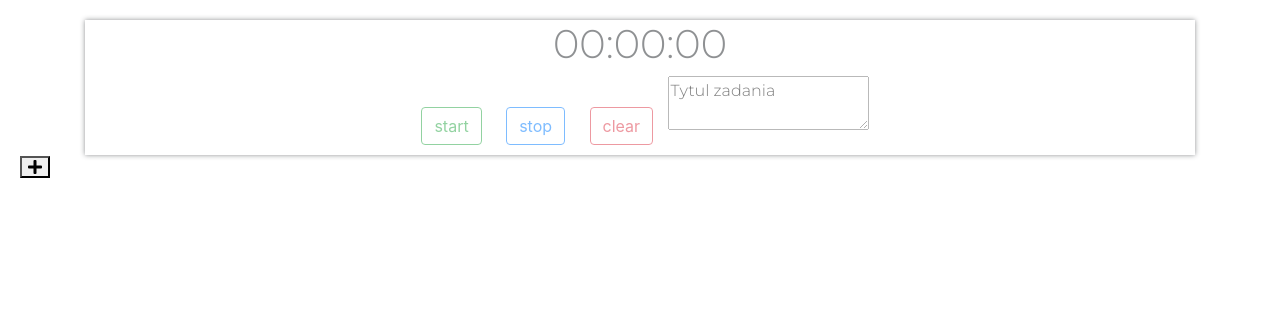
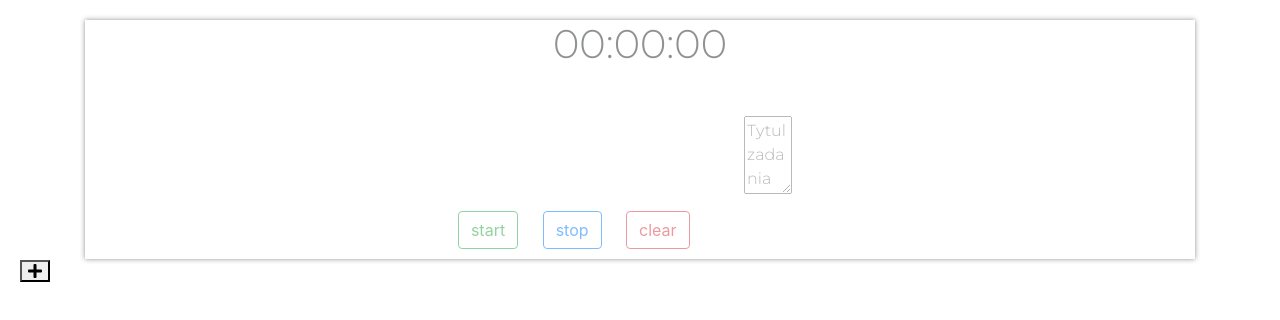
Before and after one commit to bartekcostam/stopWatch-taskList, a plain HTML site: page index.html in a window 1280 px wide. Drawn offline with nearby package versions, Linux system fonts and the light colour scheme.

Commit message:
continue

```diff
--- a/index.html
+++ b/index.html
@@ -30,7 +30,7 @@
         <button id="start" class="btn btn-outline-success">start</button>
         <button id="stop" class="btn btn-outline-primary">stop</button>
         <a id="clear" href="#myModal" class="btn btn-outline-danger" data-toggle="modal" data-target="#myModal">clear</a>
-        <textarea class="title">Tytul zadania</textarea>
+        <textarea placeholder="Tytul zadania" class="title" cols="3" rows="3"></textarea>
 
 
       </div>
--- a/style/style.css
+++ b/style/style.css
@@ -1,35 +1,37 @@
-body{
-
+body {
   padding: 20px;
-
 }
 
-#plus{
-
+#plus {
   padding: 20px;
   color: black;
 }
 
-#section{
-
+#section {
   box-shadow: 0 0 5px;
   opacity: 0.5;
 }
 
-#section:hover{
-
-    opacity: 1.0;
+#section:hover {
+  opacity: 1;
 }
 
-
-
-.btn{
-
+.btn {
   margin: 10px;
 }
 
+.title,
+#modal,
+h1,
+time,
+text-content {
+  font-family: "Montserrat", sans-serif;
+}
 
-.title, #modal,h1,time,text-content{
+.title,
+textarea {
+  font-family: "Montserrat", sans-serif;
 
-    font-family: 'Montserrat', sans-serif;
+  position: relative;
+  margin: 40px;
 }
```
Lines whose indentation alone changed are shown as unchanged.
